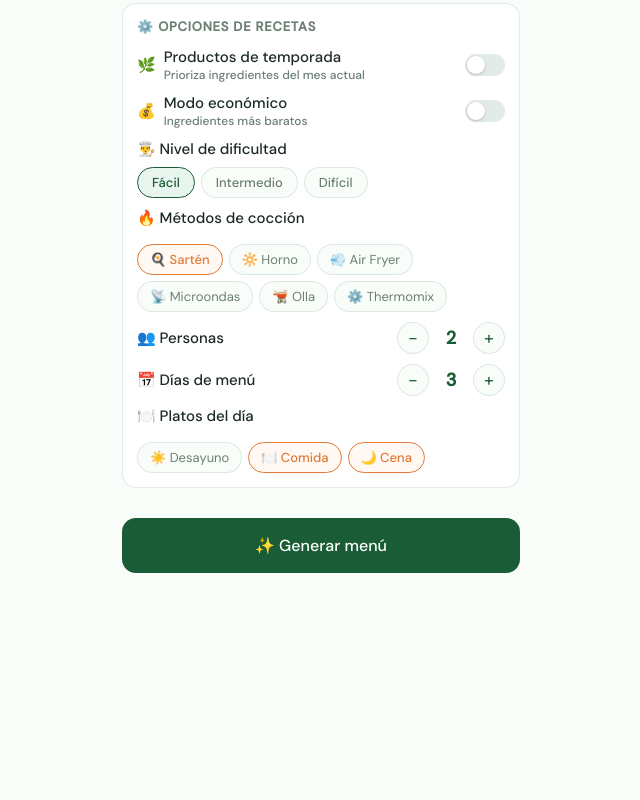
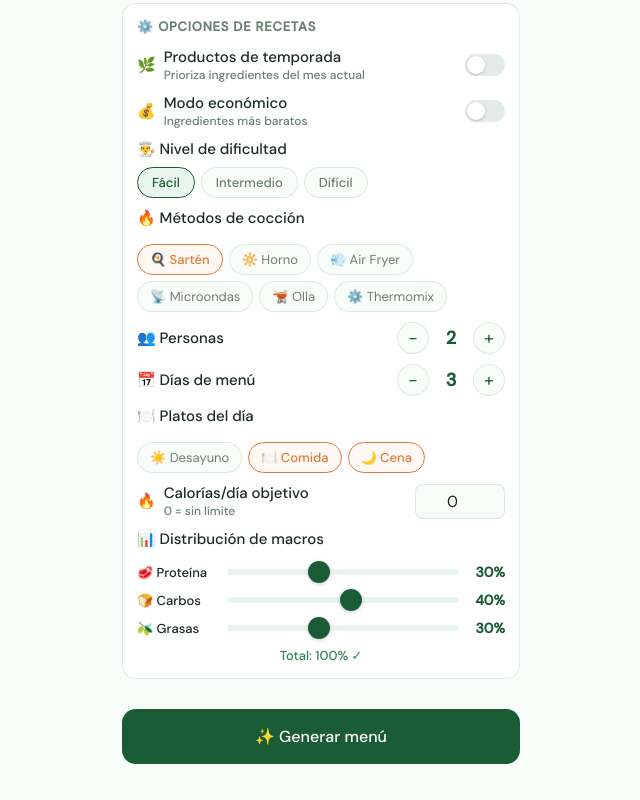
Before and after one commit to maikgoo/Comer_sano_app, a plain HTML site: page index.html in a window 1280 px wide. Shown: the part 3462-4262 px from the top of the page, without its empty margins (319-959 px from the left). Before the commit the page ends 4071 px from the top, so only its background shows below. Drawn offline with nearby package versions, Linux system fonts and the light colour scheme.

Commit message:
Update index.html

```diff
--- a/index.html
+++ b/index.html
@@ -131,11 +131,25 @@ body { font-family: 'DM Sans', sans-serif; background: var(--bg); color: var(--t
 .persons-ctrl { display: flex; align-items: center; gap: 10px; }
 .persons-btn { width: 32px; height: 32px; border-radius: 50%; border: 1.5px solid var(--border); background: var(--bg); font-size: 18px; cursor: pointer; display: flex; align-items: center; justify-content: center; color: var(--green-dark); font-family: 'DM Sans', sans-serif; }
 .persons-val { font-size: 18px; font-weight: 600; color: var(--green-dark); min-width: 24px; text-align: center; }
-/* Macros */
+/* Macros display */
 .macros-bar { display: flex; gap: 6px; margin-top: 10px; }
 .macro-pill { flex: 1; text-align: center; background: var(--green-pale); border: 1px solid var(--green-light); border-radius: 8px; padding: 6px 4px; }
 .macro-val { font-size: 15px; font-weight: 600; color: var(--green-dark); }
 .macro-lbl { font-size: 11px; color: var(--text-muted); }
+/* Kcal input */
+.kcal-input { width: 90px; padding: 6px 10px; border: 1.5px solid var(--border); border-radius: 8px; font-size: 16px; font-family: 'DM Sans', sans-serif; color: var(--text); background: var(--bg); text-align: center; }
+.kcal-input:focus { outline: none; border-color: var(--green-mid); }
+/* Macro sliders */
+.macro-sliders { width: 100%; margin-top: 8px; }
+.macro-slider-row { display: flex; align-items: center; gap: 10px; margin-bottom: 10px; }
+.macro-slider-row:last-child { margin-bottom: 0; }
+.macro-slider-lbl { font-size: 13px; font-weight: 500; width: 80px; color: var(--text); }
+.macro-slider { flex: 1; -webkit-appearance: none; height: 6px; border-radius: 3px; background: var(--green-light); outline: none; }
+.macro-slider::-webkit-slider-thumb { -webkit-appearance: none; width: 22px; height: 22px; border-radius: 50%; background: var(--green-dark); cursor: pointer; box-shadow: 0 1px 4px rgba(0,0,0,0.2); }
+.macro-slider-pct { font-size: 14px; font-weight: 600; color: var(--green-dark); width: 36px; text-align: right; }
+.macro-sum { font-size: 13px; text-align: center; margin-top: 6px; font-weight: 500; }
+.macro-sum.ok { color: var(--green-mid); }
+.macro-sum.err { color: #c0392b; }
 .install-banner { background: var(--accent); color: white; padding: 12px 16px; font-size: 12px; text-align: center; display: none; }
 .install-banner.show { display: block; }
 </style>
@@ -252,6 +266,38 @@ body { font-family: 'DM Sans', sans-serif; background: var(--bg); color: var(--t
         <button class="method-btn" id="meal-desayuno" onclick="toggleMeal('desayuno',this)">☀️ Desayuno</button>
         <button class="method-btn active" id="meal-comida" onclick="toggleMeal('comida',this)">🍽️ Comida</button>
         <button class="method-btn active" id="meal-cena" onclick="toggleMeal('cena',this)">🌙 Cena</button>
+      </div>
+    </div>
+
+    <!-- Calorías diarias objetivo -->
+    <div class="option-row">
+      <div class="option-label">
+        <span>🔥</span>
+        <div><span>Calorías/día objetivo</span><span class="option-sub">0 = sin límite</span></div>
+      </div>
+      <input class="kcal-input" type="number" id="kcal-target" value="0" min="0" max="5000" step="50" oninput="kcalTarget=parseInt(this.value)||0">
+    </div>
+
+    <!-- Porcentajes de macros -->
+    <div class="option-row" style="flex-direction:column;align-items:flex-start;gap:6px">
+      <div class="option-label">📊 Distribución de macros</div>
+      <div class="macro-sliders">
+        <div class="macro-slider-row">
+          <span class="macro-slider-lbl">🥩 Proteína</span>
+          <input type="range" class="macro-slider" id="sl-prot" min="5" max="70" value="30" oninput="updateSliders('prot',this.value)">
+          <span class="macro-slider-pct" id="pct-prot">30%</span>
+        </div>
+        <div class="macro-slider-row">
+          <span class="macro-slider-lbl">🍞 Carbos</span>
+          <input type="range" class="macro-slider" id="sl-carb" min="5" max="70" value="40" oninput="updateSliders('carb',this.value)">
+          <span class="macro-slider-pct" id="pct-carb">40%</span>
+        </div>
+        <div class="macro-slider-row">
+          <span class="macro-slider-lbl">🫒 Grasas</span>
+          <input type="range" class="macro-slider" id="sl-fat" min="5" max="70" value="30" oninput="updateSliders('fat',this.value)">
+          <span class="macro-slider-pct" id="pct-fat">30%</span>
+        </div>
+        <div class="macro-sum ok" id="macro-sum">Total: 100% ✓</div>
       </div>
     </div>
   </div>
@@ -421,11 +467,42 @@ let cookMethods = new Set(['Sartén']);
 let persons = 2;
 let numDays = 3;
 let selectedMeals = new Set(['comida', 'cena']);
+let kcalTarget = 0;
+let macroPct = { prot: 30, carb: 40, fat: 30 };
 
 // Orden fijo siempre
 const MEAL_ORDER = ['desayuno', 'comida', 'cena'];
 function getMealsOrdered() {
   return MEAL_ORDER.filter(m => selectedMeals.has(m));
+}
+
+function updateSliders(changed, val) {
+  val = parseInt(val);
+  macroPct[changed] = val;
+  const keys = ['prot','carb','fat'];
+  const others = keys.filter(k => k !== changed);
+  const remaining = 100 - val;
+  const sum = others.reduce((a,k) => a + macroPct[k], 0);
+  if (sum > 0) {
+    others.forEach(k => {
+      macroPct[k] = Math.max(5, Math.round(macroPct[k] / sum * remaining));
+    });
+    // Ajustar redondeo para que sumen exactamente 100
+    const total = keys.reduce((a,k) => a + macroPct[k], 0);
+    if (total !== 100) macroPct[others[0]] += 100 - total;
+  }
+  keys.forEach(k => {
+    const sl = document.getElementById('sl-' + k);
+    const pct = document.getElementById('pct-' + k);
+    if (sl) sl.value = macroPct[k];
+    if (pct) pct.textContent = macroPct[k] + '%';
+  });
+  const total = keys.reduce((a,k) => a + macroPct[k], 0);
+  const sumEl = document.getElementById('macro-sum');
+  if (sumEl) {
+    sumEl.textContent = `Total: ${total}% ${total === 100 ? '✓' : '⚠️ debe ser 100%'}`;
+    sumEl.className = 'macro-sum ' + (total === 100 ? 'ok' : 'err');
+  }
 }
 let selectedFoods = new Set();
 let shopItems = [];
@@ -668,7 +745,12 @@ async function generateRecipes() {
   const mealExample = mealsList.map(m => `"${m}":{"name":"","time":"","difficulty":"${difficulty}","method":"","description":"","macros":{"kcal":0,"proteinas":0,"carbos":0,"grasas":0},"ingredients":[],"steps":[],"shopItems":[]}`).join(',');
   const dayExample = `{"dia":1,"diaNombre":"Lunes",${mealExample}}`;
 
-  const prompt = `Eres nutricionista experto en dieta ${diet.name}.${antiNote}${seasonNote}${budgetNote}
+  const kcalNote = kcalTarget > 0
+    ? ` Objetivo: ${kcalTarget} kcal/persona/día distribuidas entre los platos del día.`
+    : '';
+  const macroNote = ` Distribución de macros por persona: ${macroPct.prot}% proteínas, ${macroPct.carb}% carbohidratos, ${macroPct.fat}% grasas.`;
+
+  const prompt = `Eres nutricionista experto en dieta ${diet.name}.${antiNote}${seasonNote}${budgetNote}${kcalNote}${macroNote}
 Crea un menú de ${numDays} día${numDays>1?'s':''} para ${persons} persona${persons>1?'s':''}, dificultad ${difficulty}.
 Platos por día: ${mealKeys}.
 Días: ${dayNames.slice(0,numDays).join(', ')}.
@@ -678,7 +760,7 @@ Métodos de cocción: ${methodList}. Para Sartén/Olla usa nivel vitrocerámica
 Responde ÚNICAMENTE con JSON sin backticks ni texto extra:
 [${dayExample}, ...]
 
-Reglas estrictas: cantidades para ${persons} persona${persons>1?'s':''}. shopItems=cantidad+nombre. Máximo 4 pasos por plato, concisos. macros=totales del plato. Descripción máximo 15 palabras.`;
+Reglas estrictas: cantidades para ${persons} persona${persons>1?'s':''}. macros=valores POR PERSONA (no totales). shopItems=cantidad+nombre total para ${persons} persona${persons>1?'s':''}. Máximo 4 pasos por plato, concisos. Descripción máximo 15 palabras.`;
 
   try {
     const res = await fetch("/api/claude", { method:"POST", headers:{"Content-Type":"application/json"}, body:JSON.stringify({ messages:[{role:"user",content:prompt}] }) });
@@ -724,6 +806,21 @@ function renderDayMenus(days) {
     dayHeader.textContent = 'Día ' + day.dia + ' — ' + nombre;
     c.appendChild(dayHeader);
 
+    // Resumen kcal del día
+    const mealsOfDay = getMealsOrdered().map(k => day[k]).filter(r => r && r.macros);
+    if (mealsOfDay.length > 0) {
+      const totalKcal = mealsOfDay.reduce((a, r) => a + (r.macros.kcal || 0), 0);
+      const totalProt = mealsOfDay.reduce((a, r) => a + (r.macros.proteinas || 0), 0);
+      const totalCarb = mealsOfDay.reduce((a, r) => a + (r.macros.carbos || 0), 0);
+      const totalFat  = mealsOfDay.reduce((a, r) => a + (r.macros.grasas || 0), 0);
+      const targetNote = kcalTarget > 0
+        ? ` <span style="color:${Math.abs(totalKcal-kcalTarget)<100?'var(--green-mid)':'var(--accent)'}"> · objetivo ${kcalTarget} kcal</span>`
+        : '';
+      const summary = document.createElement('div');
+      summary.style.cssText = 'background:var(--green-pale);border:1px solid var(--green-light);border-radius:10px;padding:10px 14px;margin-bottom:8px;font-size:13px;color:var(--text-muted)';
+      summary.innerHTML = `<strong style="color:var(--green-dark)">Total día/persona:</strong> ${totalKcal} kcal · ${totalProt}g prot · ${totalCarb}g carbos · ${totalFat}g grasas${targetNote}`;
+      c.appendChild(summary);
+    }
     const mealsToShow = getMealsOrdered();
     mealsToShow.forEach(mealKey => {
       const r = day[mealKey];
@@ -732,7 +829,7 @@ function renderDayMenus(days) {
       const id = 'detail-' + di + '-' + mealKey;
       const macrosHtml = r.macros ? `
         <div class="macros-bar">
-          <div class="macro-pill"><div class="macro-val">${r.macros.kcal}</div><div class="macro-lbl">kcal</div></div>
+          <div class="macro-pill"><div class="macro-val">${r.macros.kcal}</div><div class="macro-lbl">kcal/p</div></div>
           <div class="macro-pill"><div class="macro-val">${r.macros.proteinas}g</div><div class="macro-lbl">Proteína</div></div>
           <div class="macro-pill"><div class="macro-val">${r.macros.carbos}g</div><div class="macro-lbl">Carbos</div></div>
           <div class="macro-pill"><div class="macro-val">${r.macros.grasas}g</div><div class="macro-lbl">Grasas</div></div>
```
